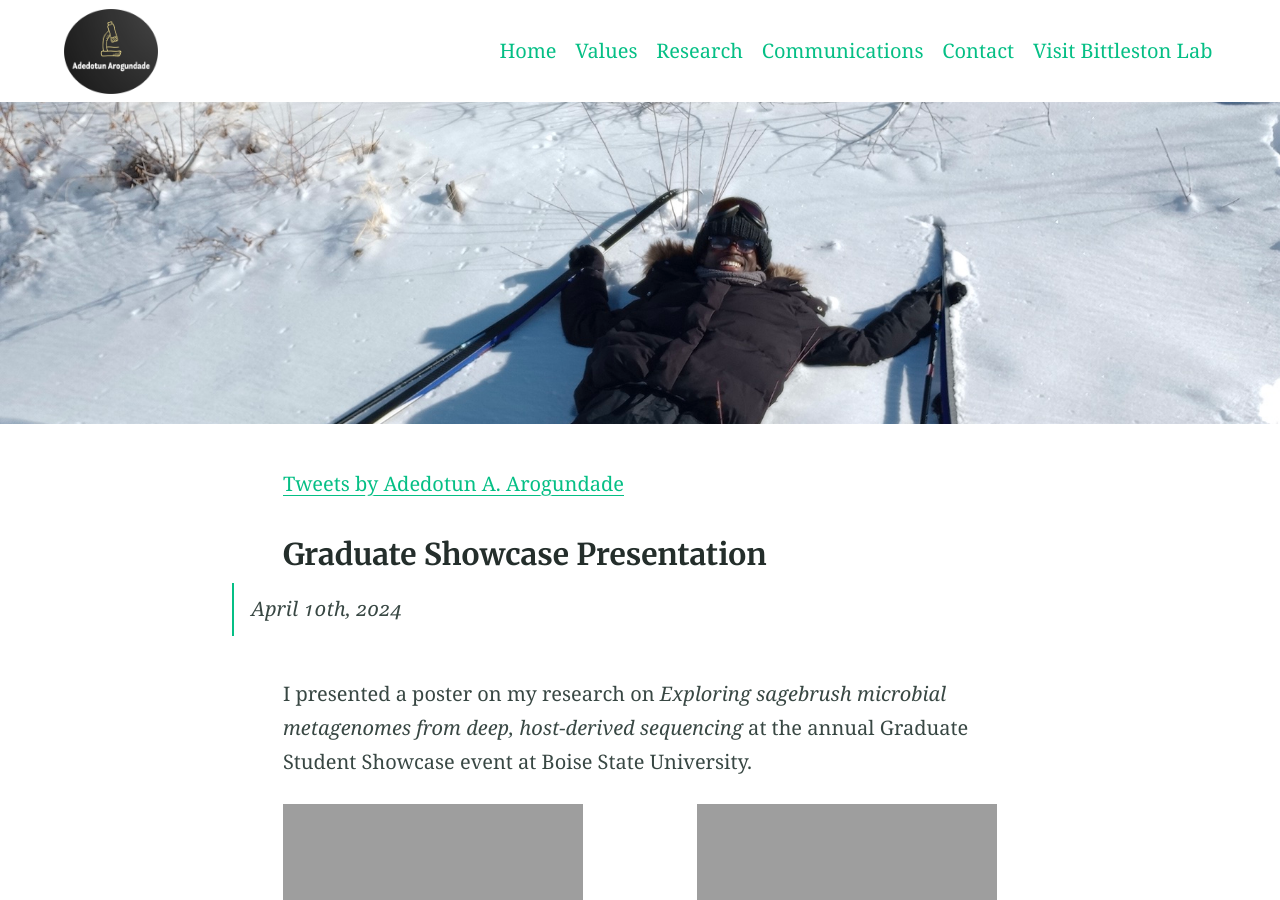
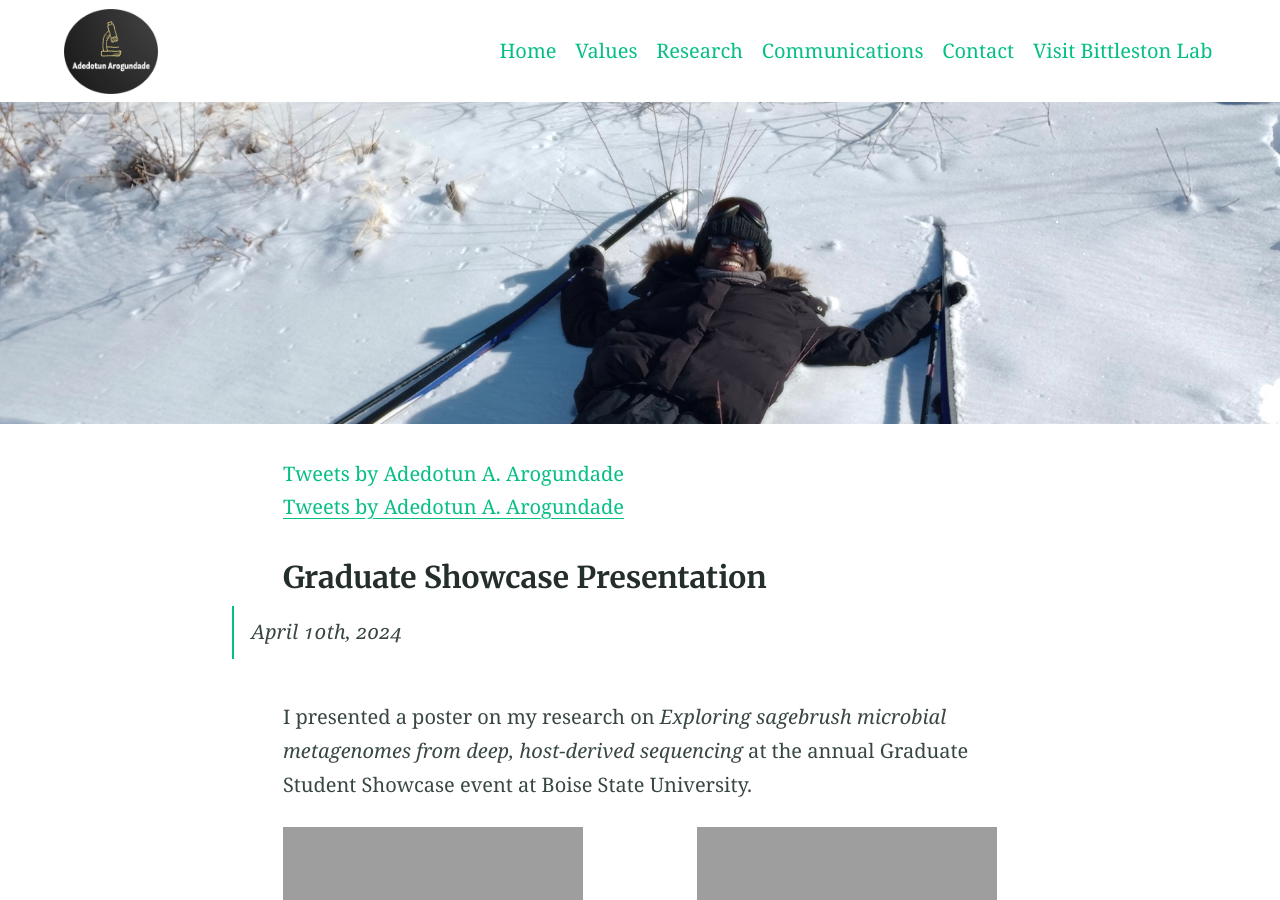
Before and after one commit to AdeArogundade/arogundadeadedotun, a Jekyll site: the page built from communications.md, in a window 1280 px wide and 900 px high. Built offline with Jekyll 4.4.1, drawn with Linux system fonts in a browser that asks for light colours; comment, search, counter and statistics services are not loaded.

Commit message:
Update communications.md

```diff
--- a/communications.md
+++ b/communications.md
@@ -6,6 +6,14 @@ feature_image: "https://adearogundade.github.io/arogundadeadedotun/assets/Images
 excerpt: ""
 aside: false
 ---
+
+|
+
+<div id="twitter-widget" class="twitter-container">
+    <a class="twitter-timeline" href="https://twitter.com/DotmanW?ref_src=twsrc%5Etfw">Tweets by Adedotun A. Arogundade</a>
+    <script async src="https://platform.twitter.com/widgets.js" charset="utf-8"></script>
+</div>
+
 
 |
 
```
